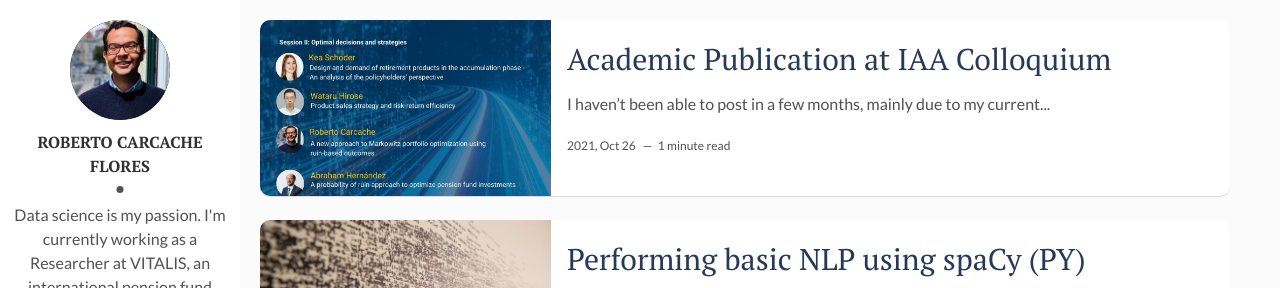
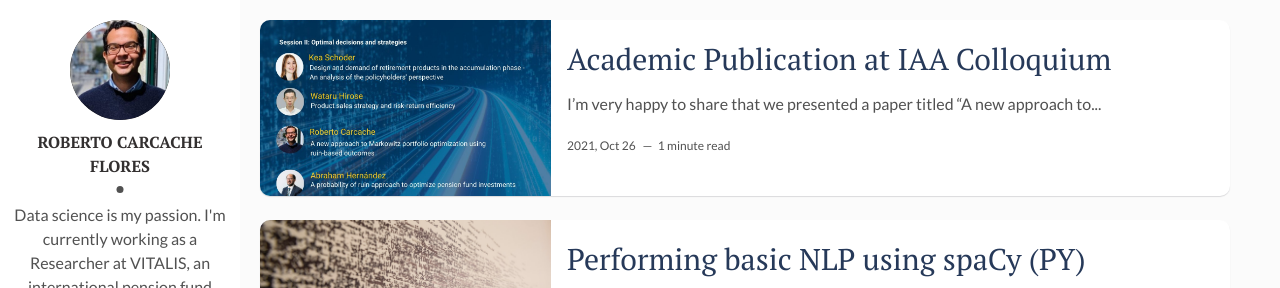
Before and after one commit to rcarcacheflores/Research, a Jekyll site: the page built from index.html, in a window 1280 px wide and 900 px high. Shown: the top 288 px of the window. Built offline with Jekyll 4.4.1, drawn with Linux system fonts in a browser that asks for light colours; the list of posts is cut into pages by our own code.

Commit message:
Update 2021-10-27-post11.md

```diff
--- a/_posts/2021-10-27-post11.md
+++ b/_posts/2021-10-27-post11.md
@@ -8,4 +8,4 @@ tags: [Research, Academic Publication, Quantitative Finance, Portfolio Managemen
 ---
 
 
-I haven't been able to post in a few months, mainly due to my current workload. I'm very happy to share that we presented a paper titled **"A new approach to Markowitz portfolio optimization using ruin-based outcomes"**, at the Joint Section Virtual Colloquium of the International Actuarial Association. This is my first bit of research in quantitative finance and all of the modelling was done in Python. It was a great honor to present alongside industry leaders and academic experts. Here is a [link](https://www.actuaries.org/iaa/October2021_Joint_Col/Event_Details/October2021_Joint_Col/Event_Details.aspx?hkey=19abd5a0-492b-4875-9e2b-6b40edddf146) where you can find my slides, along with the rest of the presentations. I will try to post the paper once it is available. Overall, I'm very grateful to be able to do research like this at VITALIS.
+I'm very happy to share that we presented a paper titled **"A new approach to Markowitz portfolio optimization using ruin-based outcomes"**, at the Joint Section Virtual Colloquium of the International Actuarial Association. This is my first bit of research in quantitative finance and all of the modelling was done in Python. It was a great honor to present alongside industry leaders and academic experts. Here is a [link](https://www.actuaries.org/iaa/October2021_Joint_Col/Event_Details/October2021_Joint_Col/Event_Details.aspx?hkey=19abd5a0-492b-4875-9e2b-6b40edddf146) where you can find my slides, along with the rest of the presentations. I will try to post the paper once it is available. Overall, I'm very grateful to be able to do research like this at VITALIS.
```
